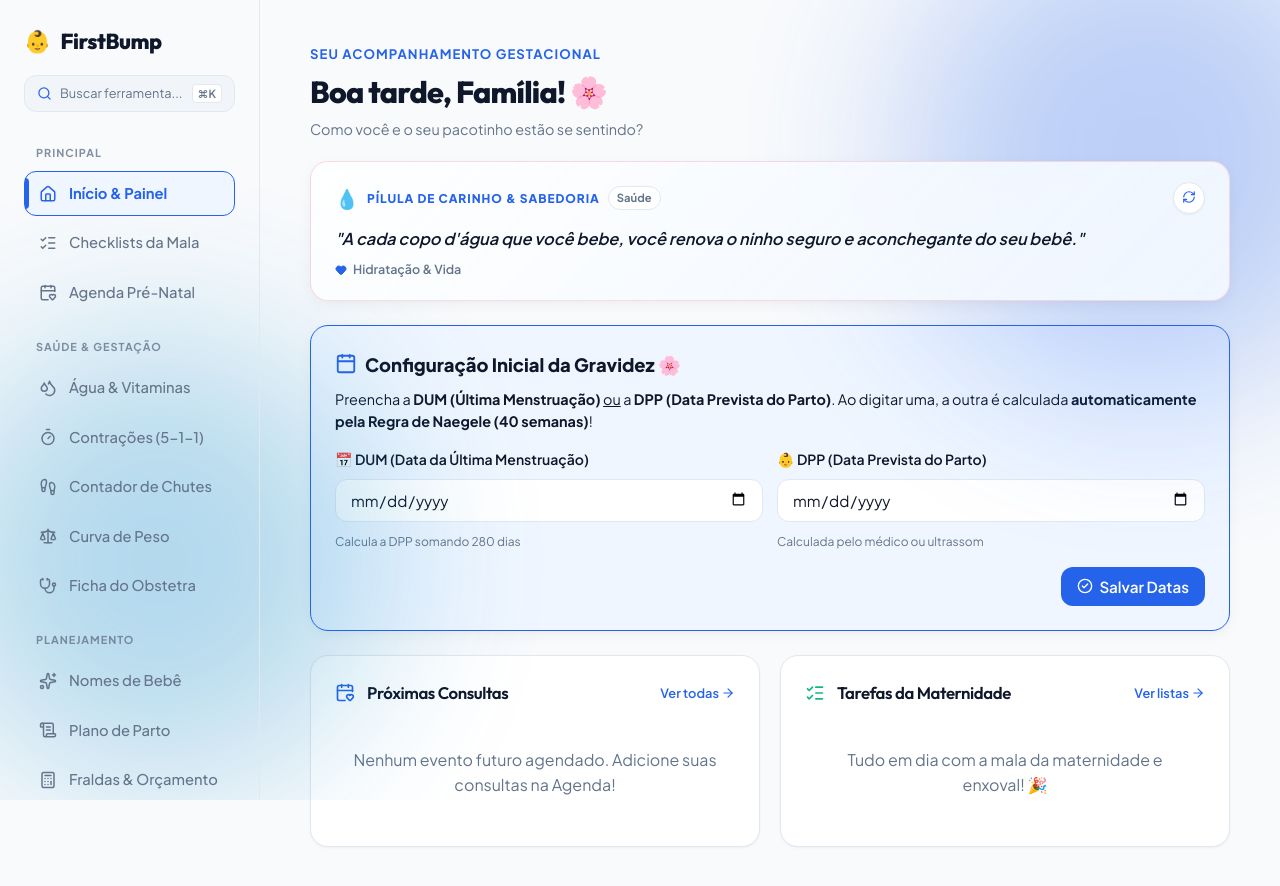
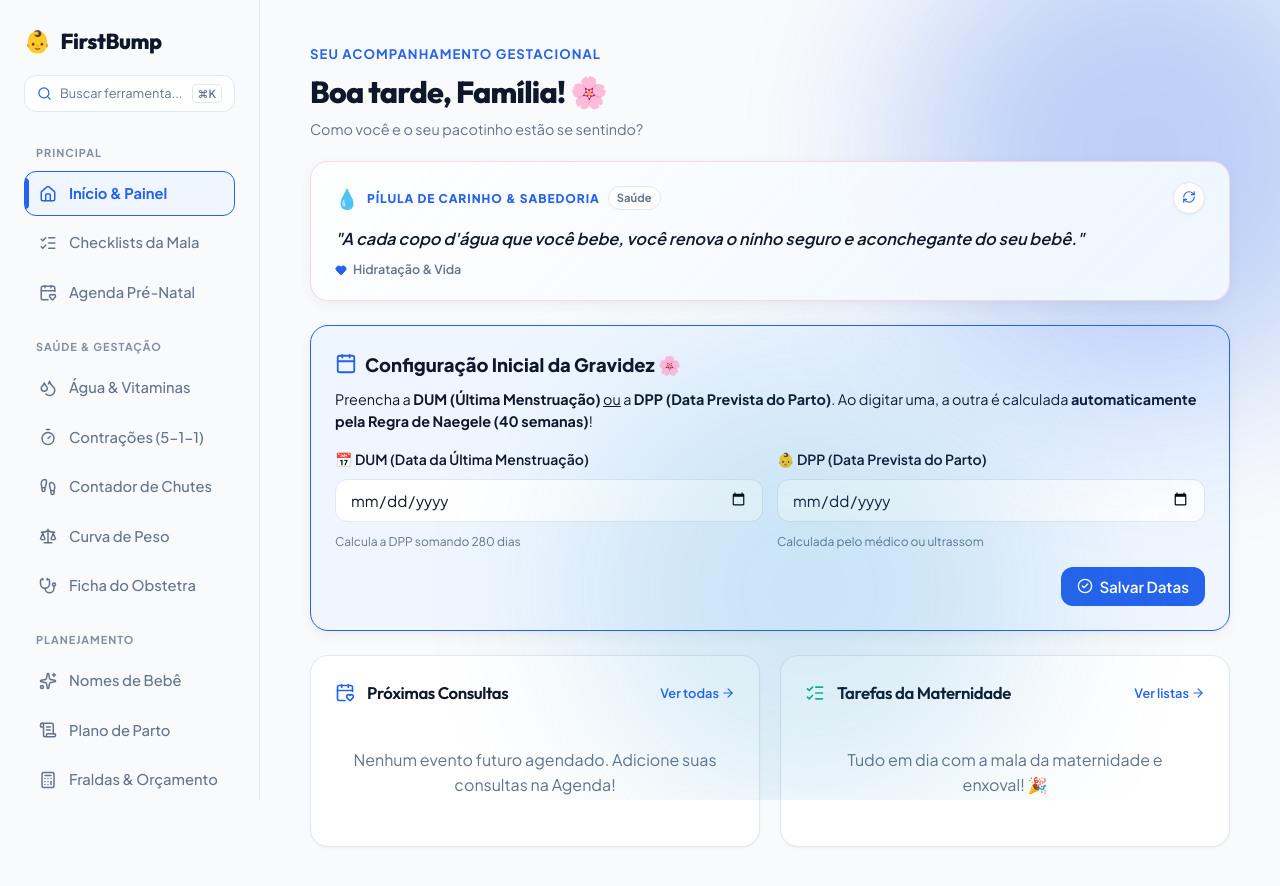
Before and after one commit to WallaceSousa88/FirstBump, a React (Vite) app in the folder frontend/: page / in a window 1280 px wide. Built offline with nearby package versions, Linux system fonts and the light colour scheme.

Commit message:
feat: update sidebar background color and adjust ambient orb positioning for improved aesthetics

```diff
--- a/frontend/src/App.jsx
+++ b/frontend/src/App.jsx
@@ -249,7 +249,7 @@ function AppContent() {
             justifyContent: 'space-between',
             width: '100%',
             padding: '8px 12px',
-            background: 'var(--surface-hover)',
+            background: 'var(--surface)',
             border: '1px solid var(--border)',
             borderRadius: 'var(--radius)',
             fontSize: '0.8rem',
--- a/frontend/src/index.css
+++ b/frontend/src/index.css
@@ -189,7 +189,7 @@ input, textarea, select {
 
 .sidebar {
   width: 260px;
-  background-color: transparent;
+  background-color: var(--bg-color);
   border-right: 1px solid var(--border);
   display: flex;
   flex-direction: column;
@@ -3138,11 +3138,12 @@ input, textarea, select {
 }
 
 .ambient-orb-2 {
-  bottom: 10%;
-  left: -100px;
-  width: 400px;
-  height: 400px;
-  background: #db2777;
+  bottom: 5%;
+  right: 25%;
+  width: 420px;
+  height: 420px;
+  background: var(--accent);
+  opacity: 0.15;
   animation-duration: 22s;
   animation-delay: -5s;
 }
@@ -3151,6 +3152,7 @@ input, textarea, select {
 [data-color-theme="lavender"] .ambient-orb-2 { background: #7c3aed; }
 [data-color-theme="honey"] .ambient-orb-2 { background: #d97706; }
 [data-color-theme="ocean"] .ambient-orb-2 { background: #0284c7; }
+[data-color-theme="blush"] .ambient-orb-2 { background: #db2777; }
 
 @keyframes float-orb {
   0% { transform: translate(0, 0) scale(1); }
```
